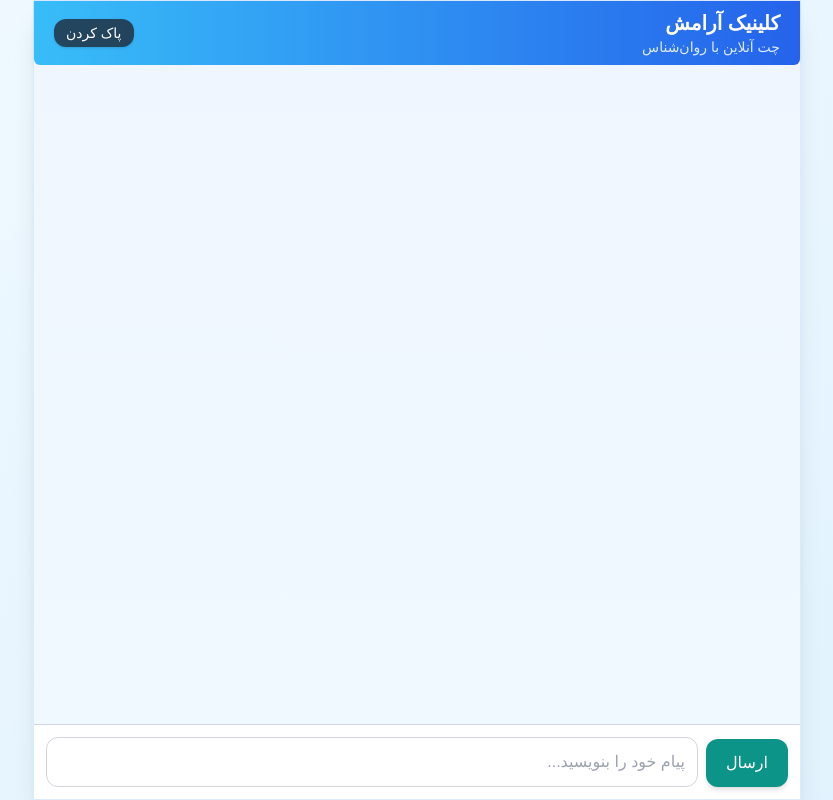
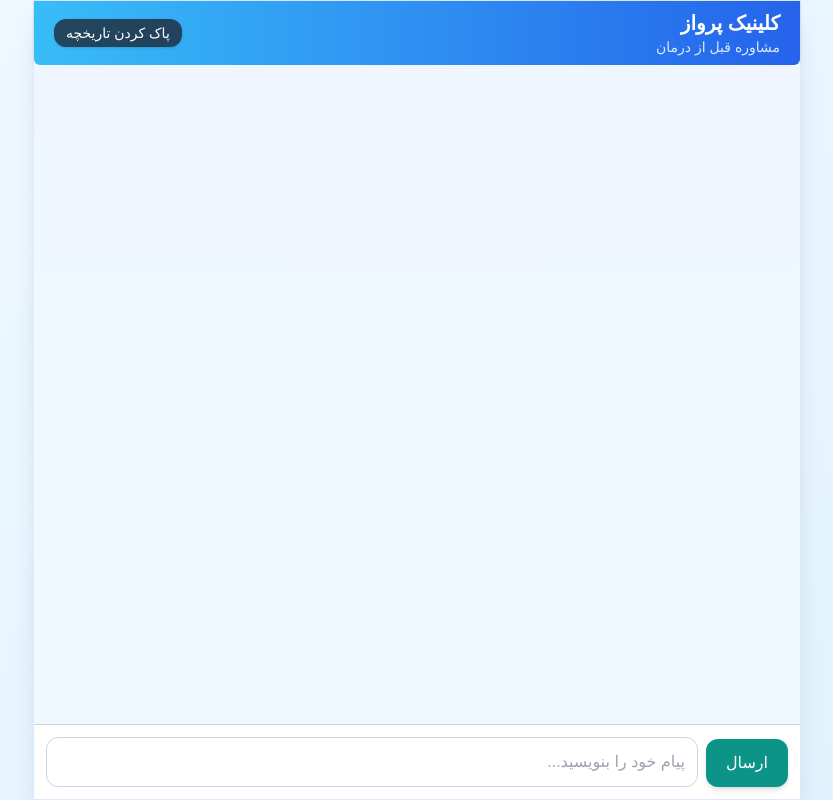
Before and after one commit to OmidHasani/ravmin, a website: page chatserv/chat.html in a window 1280 px wide. Shown: the whole page, without its empty margins (223-1056 px from the left). Drawn offline with nearby package versions, Linux system fonts and the light colour scheme.

Commit message:
Update chat.html

```diff
--- a/chatserv/chat.html
+++ b/chatserv/chat.html
@@ -51,11 +51,11 @@
     <header class="bg-gradient-to-r from-sky-400 to-blue-600 text-white flex justify-between items-center px-5 py-2 shadow flex-shrink-0 rounded-b-md">
 
       <div>
-        <h1 class="text-xl font-bold">کلینیک آرامش</h1>
-        <p class="text-sm text-blue-100">چت آنلاین با روان‌شناس</p>
+        <h1 class="text-xl font-bold">کلینیک پرواز</h1>
+        <p class="text-sm text-blue-100">مشاوره قبل از درمان </p>
       </div>
       <button id="clearHistoryBtn" class="bg-gray-800/80 hover:bg-gray-900/90 px-3 py-1 rounded-xl text-sm shadow">
-        پاک کردن
+        پاک کردن تاریخچه
       </button>
     </header>
 
```
